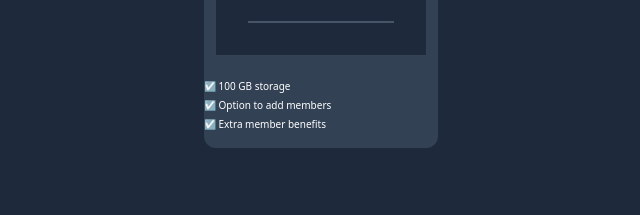
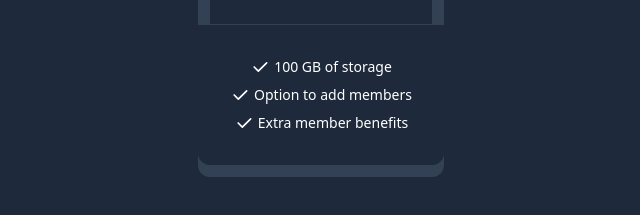
Before and after one commit to angusgee/pricing-grids, a website: page index.html in a window 1280 px wide. Shown: the part 455-670 px from the top of the page, without its empty margins (319-959 px from the left). Drawn offline with Linux system fonts and the light colour scheme.

Commit message:
Fix alignment in lower container

```diff
--- a/index.html
+++ b/index.html
@@ -32,18 +32,68 @@
                 <button>Purchase</button>
               </a>
             </div>
-            <hr class="border border-slate-600" />
           </div>
+          <!-- Border -->
+          <div class="border-t border-slate-700"></div>
           <!-- Lower container -->
-          <div>
-            <ul>
-              <li class="text-[10px] mt-6">☑ 100 GB storage</li>
-              <li class="text-[10px] mt-1">☑ Option to add members</li>
-              <li class="text-[10px] mt-1 mb-4">☑ Extra member benefits</li>
-            </ul>
+          <div class="p-8 mb-3 rounded-b-xl bg-slate-800">
+            <!-- List container -->
+            <div class="flex flex-col space-y-2">
+                <!-- List item one -->
+                <div class="flex justify-center">
+                  <svg
+                  xmlns="http://www.w3.org/2000/svg"
+                  class="w-5 h-5"
+                  viewBox="0 0 24 24"
+                  stroke-width="2"
+                  stroke="currentColor"
+                  fill="none"
+                  stroke-linecap="round"
+                  stroke-linejoin="round"
+                  >
+                  <path stroke="none" d="M0 0h24v24H0z" fill="none" />
+                  <path d="M5 12l5 5l10 -10" />
+                  </svg>
+                  <span class="text-sm ml-1">100 GB of storage</span>
+                </div>
+                <!-- List item two -->
+                <div class="flex justify-center">
+
+                  <svg
+                  xmlns="http://www.w3.org/2000/svg"
+                  class="w-5 h-5"
+                  viewBox="0 0 24 24"
+                  stroke-width="2"
+                  stroke="currentColor"
+                  fill="none"
+                  stroke-linecap="round"
+                  stroke-linejoin="round"
+                  >
+                  <path stroke="none" d="M0 0h24v24H0z" fill="none" />
+                  <path d="M5 12l5 5l10 -10" />
+                  </svg>
+                  <span class="text-sm ml-1">Option to add members</span>
+                </div>
+                <!-- List item three -->
+                <div class="flex justify-center">
+                  <svg
+                  xmlns="http://www.w3.org/2000/svg"
+                  class="w-5 h-5"
+                  viewBox="0 0 24 24"
+                  stroke-width="2"
+                  stroke="currentColor"
+                  fill="none"
+                  stroke-linecap="round"
+                  stroke-linejoin="round"
+                  >
+                  <path stroke="none" d="M0 0h24v24H0z" fill="none" />
+                  <path d="M5 12l5 5l10 -10" />
+                  </svg>
+                  <span class="text-sm ml-1">Extra member benefits</span>
+                </div>
+            </div>
           </div>
         </div>
-      </div>
     </main>
     <script src="" async defer></script>
   </body>
```
Also changed, not shown: css/style.css.
